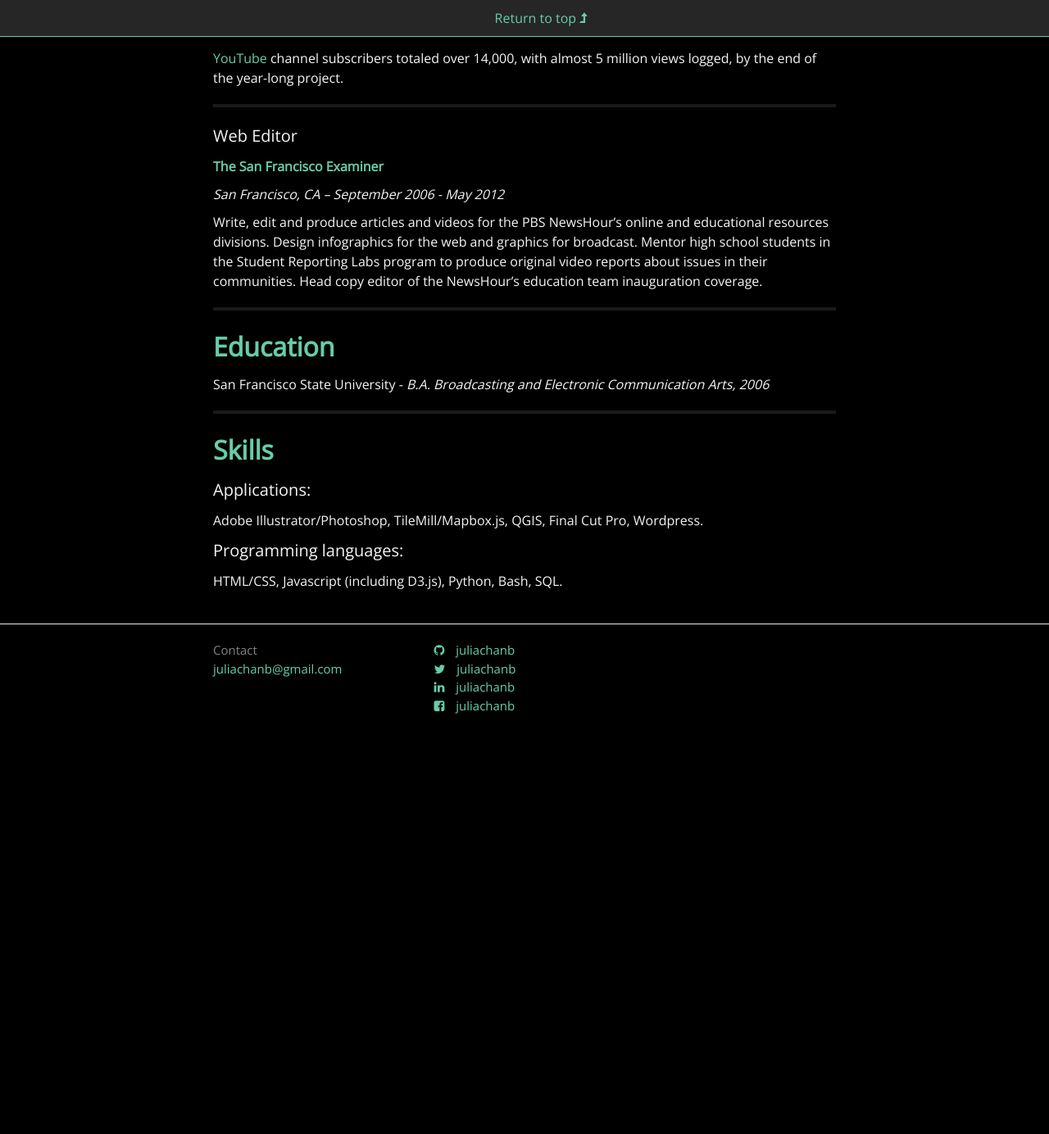
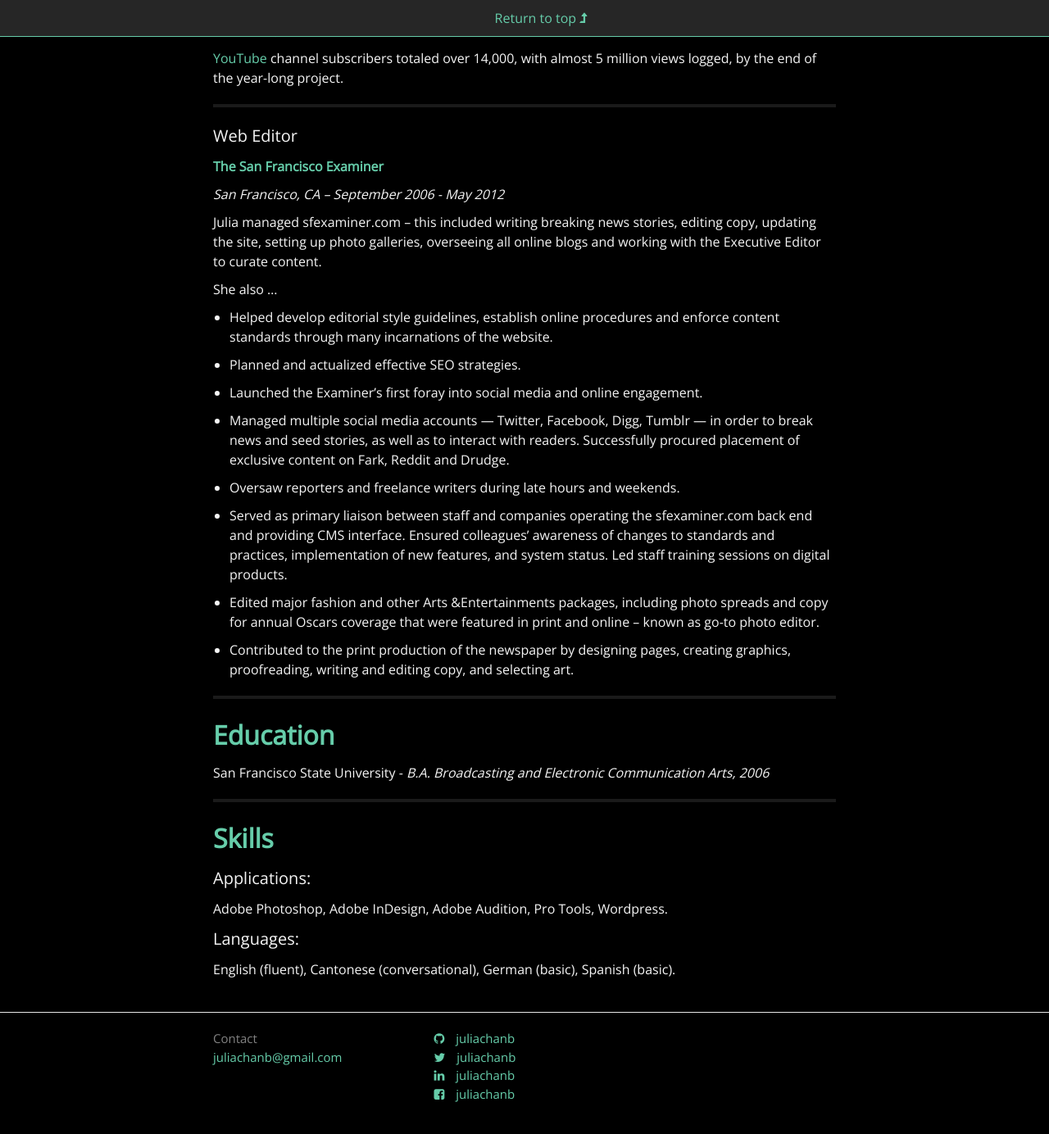
Before and after one commit to juliachanb/juliachanb.github.io, a Jekyll site: the page built from pages/resume.md, in a window 1280 px wide and 1400 px high, scrolled down 1648 px. Shown: the top 1384 px of the window at 82% size. Built offline with Jekyll 4.4.1, drawn with Linux system fonts in a browser that asks for light colours; nearby versions of some CDN libraries; some web fonts are replaced; before the commit the page ends 2579 px from its top, so only the background shows below that.

Commit message:
updated web editor and skills description

```diff
--- a/pages/resume.md
+++ b/pages/resume.md
@@ -63,11 +63,29 @@ ___
 
 #### Web Editor
 
-**[The San Francisco Examiner](http://www.pbs.org/newshour/)**
+**[The San Francisco Examiner](http://www.sfexaminer.com/)**
 
 *San Francisco, CA – September 2006 - May 2012*
 
-Write, edit and produce articles and videos for the PBS NewsHour's online and educational resources divisions. Design infographics for the web and graphics for broadcast. Mentor high school students in the Student Reporting Labs program to produce original video reports about issues in their communities. Head copy editor of the NewsHour's education team inauguration coverage.
+Julia managed sfexaminer.com – this included writing breaking news stories, editing copy, updating the site, setting up photo galleries, overseeing all online blogs and working with the Executive Editor to curate content.
+
+She also ...
+
+- Helped develop editorial style guidelines, establish online procedures and enforce content standards through many incarnations of the website.
+
+- Planned and actualized effective SEO strategies.
+
+- Launched the Examiner's first foray into social media and online engagement.
+
+-  Managed multiple social media accounts — Twitter, Facebook, Digg, Tumblr — in order to break news and seed stories, as well as to interact with readers. Successfully procured placement of exclusive content on Fark, Reddit and Drudge.
+
+- Oversaw reporters and freelance writers during late hours and weekends.
+
+- Served as primary liaison between staff and companies operating the sfexaminer.com back end and providing CMS interface. Ensured colleagues’ awareness of changes to standards and practices, implementation of new features, and system status. Led staff training sessions on digital products.
+
+- Edited major fashion and other Arts &Entertainments packages, including photo spreads and copy for annual Oscars coverage that were featured in print and online – known as go-to photo editor.
+
+- Contributed to the print production of the newspaper by designing pages, creating graphics, proofreading, writing and editing copy, and selecting art.
 
 ___
 
@@ -80,7 +98,7 @@ ___
 ## **Skills**
 
 #### Applications:
-Adobe Illustrator/Photoshop, TileMill/Mapbox.js, QGIS, Final Cut Pro, Wordpress.
+Adobe Photoshop, Adobe InDesign, Adobe Audition, Pro Tools, Wordpress.
 
-#### Programming languages:
-HTML/CSS, Javascript (including D3.js), Python, Bash, SQL.
+#### Languages:
+English (fluent), Cantonese (conversational), German (basic), Spanish (basic).
```
